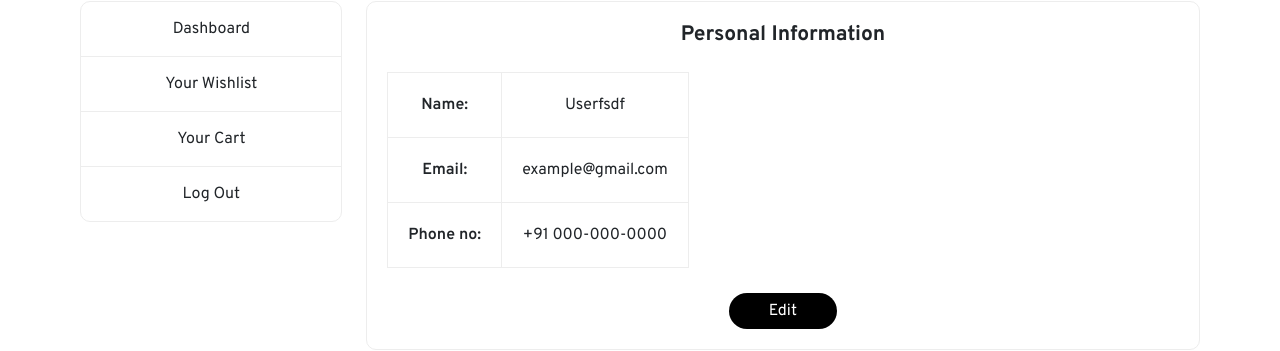
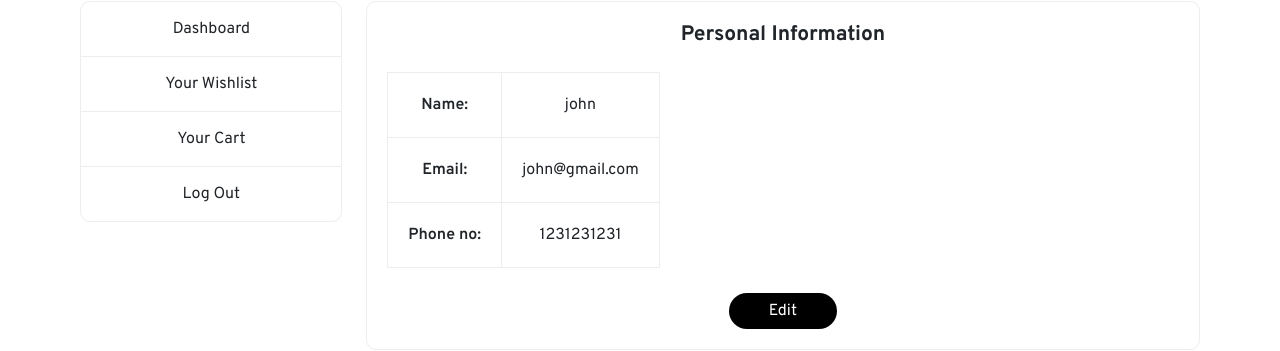
Before and after one commit to seelaikaari/seelaikaarifrontend, a React (Vite) app: page /Account in a window 1280 px wide. Shown: the part 305-656 px from the top of the page. Built offline with nearby package versions, Linux system fonts and the light colour scheme; a web font is replaced by a local one.

Commit message:
design changes and pages update

```diff
--- a/src/Pages/account/Account.jsx
+++ b/src/Pages/account/Account.jsx
@@ -5,17 +5,20 @@ import { toast } from "react-toastify";
 
 const Accout = () => {
     const [edittoggle,setEdittoggle]=useState(false)
-    const [userdetail,setUserdetail]=useState({
-        name:"",
-        email:"",
-        phoneno:""
+    const [defaultuserdetail,setDefaultUserdetail]=useState({
+        name:"john",
+        email:"john@gmail.com",
+        phoneno:"1231231231"
     })
+    const [userdetail,setUserdetail]=useState(defaultuserdetail)
     const [userdetailerror,setUserdetailerror]=useState({})
     const handeleditpersonalinfo=(e)=>{
         e.preventDefault()
         if(!handelEditError()){
             return
         }
+        console.log(userdetail,defaultuserdetail);
+
         setUserdetail({
             name:"",
             email:"",
@@ -73,15 +76,15 @@ const Accout = () => {
                                   <tbody>
                                   <tr>
                                         <td>Name:</td>
-                                        <td>Userfsdf</td>
+                                        <td>{defaultuserdetail.name}</td>
                                     </tr>
                                     <tr>
                                         <td>Email:</td>
-                                        <td>example@gmail.com</td>
+                                        <td>{defaultuserdetail.email}</td>
                                     </tr>
                                     <tr>
                                         <td>Phone no:</td>
-                                        <td>+91 000-000-0000</td>
+                                        <td>{defaultuserdetail.phoneno}</td>
                                     </tr>
                                   </tbody>
                                 </table>
```
